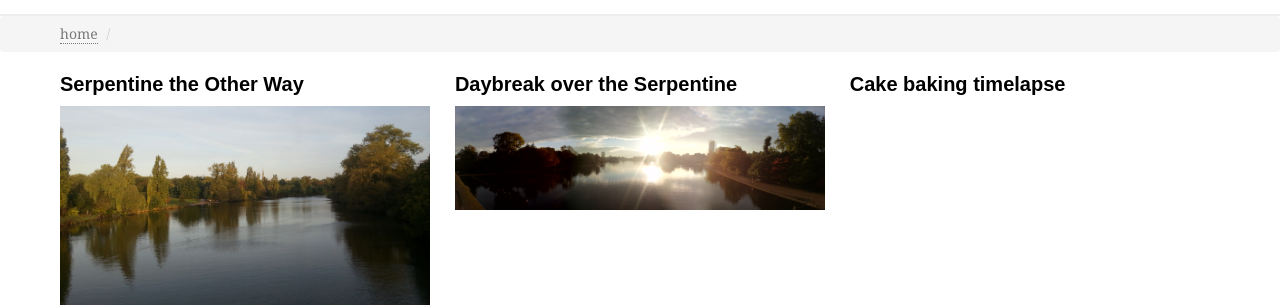
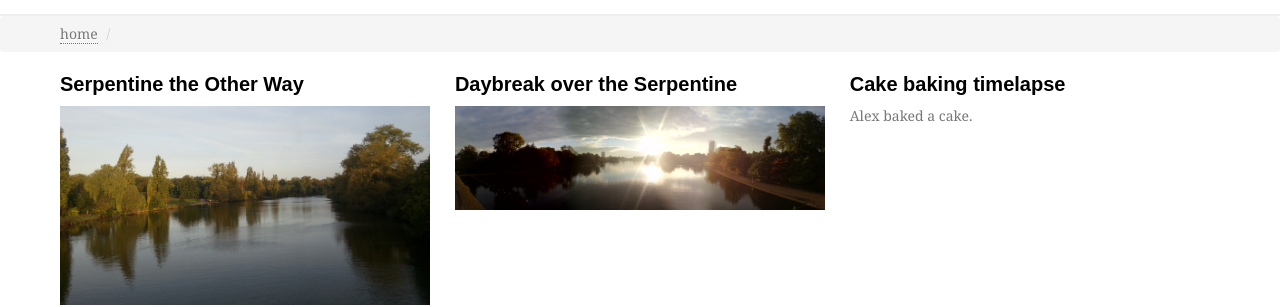
Before and after one commit to andrewbunday/andrewbunday.github.com, a Jekyll site: the page built from index.html, in a window 1280 px wide and 900 px high. Shown: the part 121-428 px from the top of the window. Built offline with Jekyll 4.4.1, drawn with Linux system fonts in a browser that asks for light colours; some web fonts are replaced.

Commit message:
Added synopsis to alex cake baking post

```diff
--- a/_posts/2011-12-18-cake-baking-timelapse.markdown
+++ b/_posts/2011-12-18-cake-baking-timelapse.markdown
@@ -2,7 +2,7 @@
 date: 2011-12-18 16:17:53
 layout: post
 title: "Cake baking timelapse"
-synopsis: ""
+synopsis: "Alex baked a cake."
 ---
 
 <iframe src="http://player.vimeo.com/video/33862996?color=F05822" width="500" height="281" frameborder="0" webkitAllowFullScreen mozallowfullscreen allowFullScreen></iframe>
```
